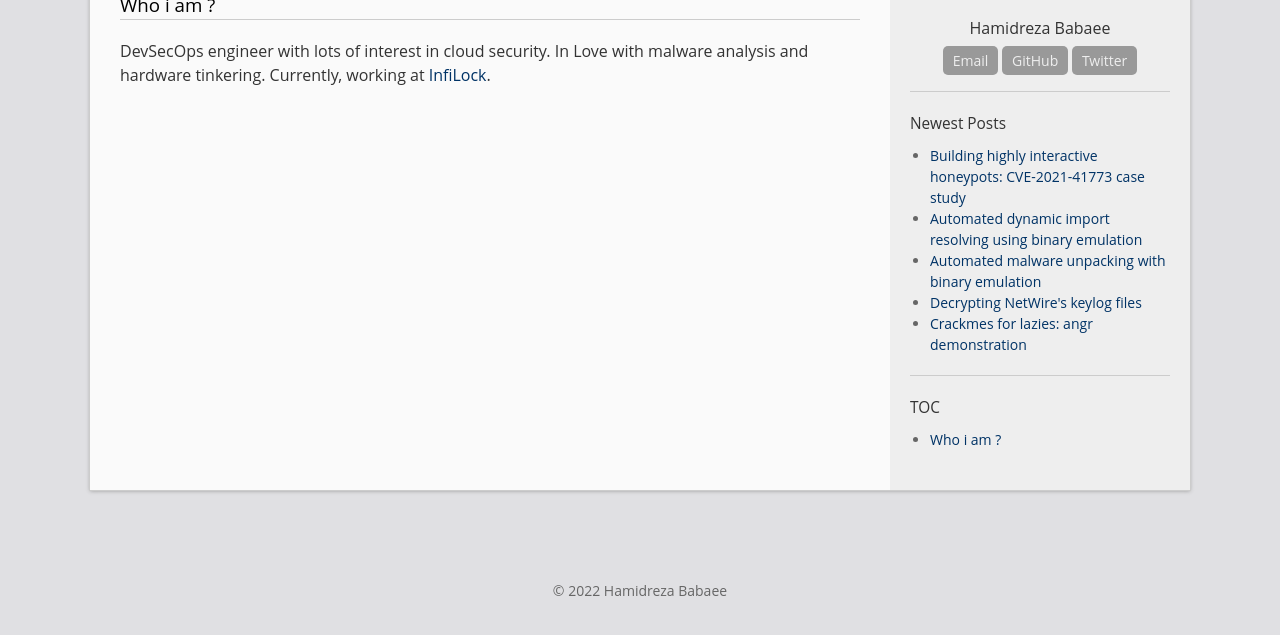
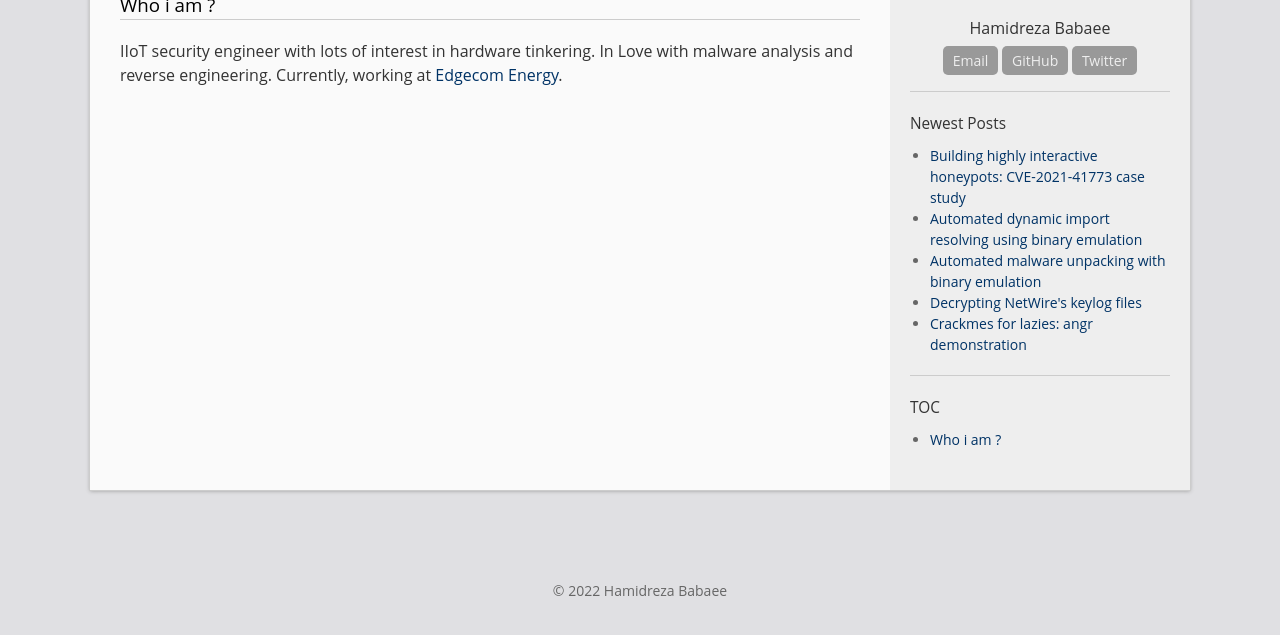
Before and after one commit to lopqto/lopqto.github.io, a Jekyll site: the page built from about.md, in a window 1280 px wide, cut to the strip 261-922 px from the top of the page. Shown: the top 635 px of the strip. Built offline with Jekyll 4.4.1, drawn with Linux system fonts in a browser that asks for light colours.

Commit message:
changed about me section

```diff
--- a/about.md
+++ b/about.md
@@ -6,4 +6,4 @@ permalink: /about/
 
 ### Who i am ?
 
-DevSecOps engineer with lots of interest in cloud security. In Love with malware analysis and hardware tinkering. Currently, working at [InfiLock](https://infilock.io).
+IIoT security engineer with lots of interest in hardware tinkering. In Love with malware analysis and reverse engineering. Currently, working at [Edgecom Energy](https://www.edgecomenergy.ca/).
```
Also changed, not shown: 2 other files.
